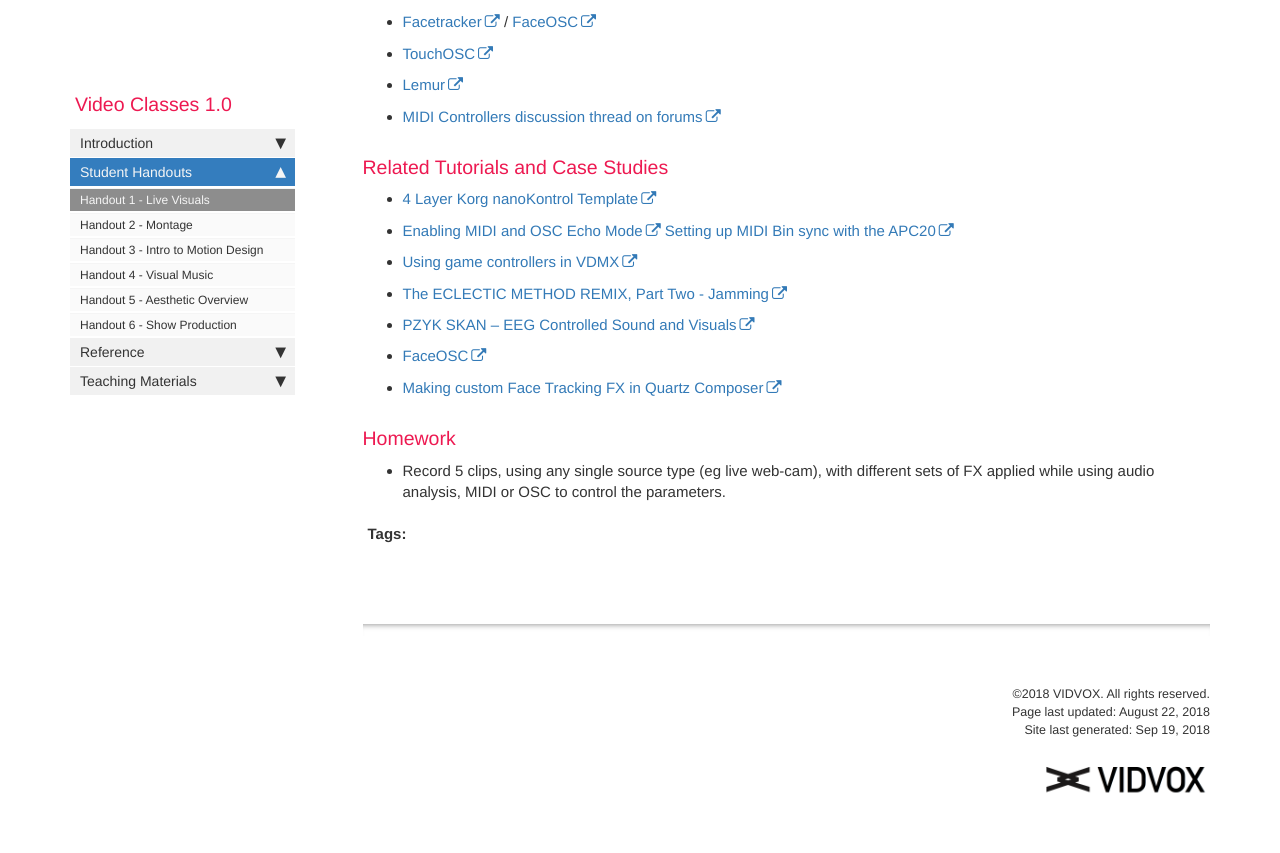
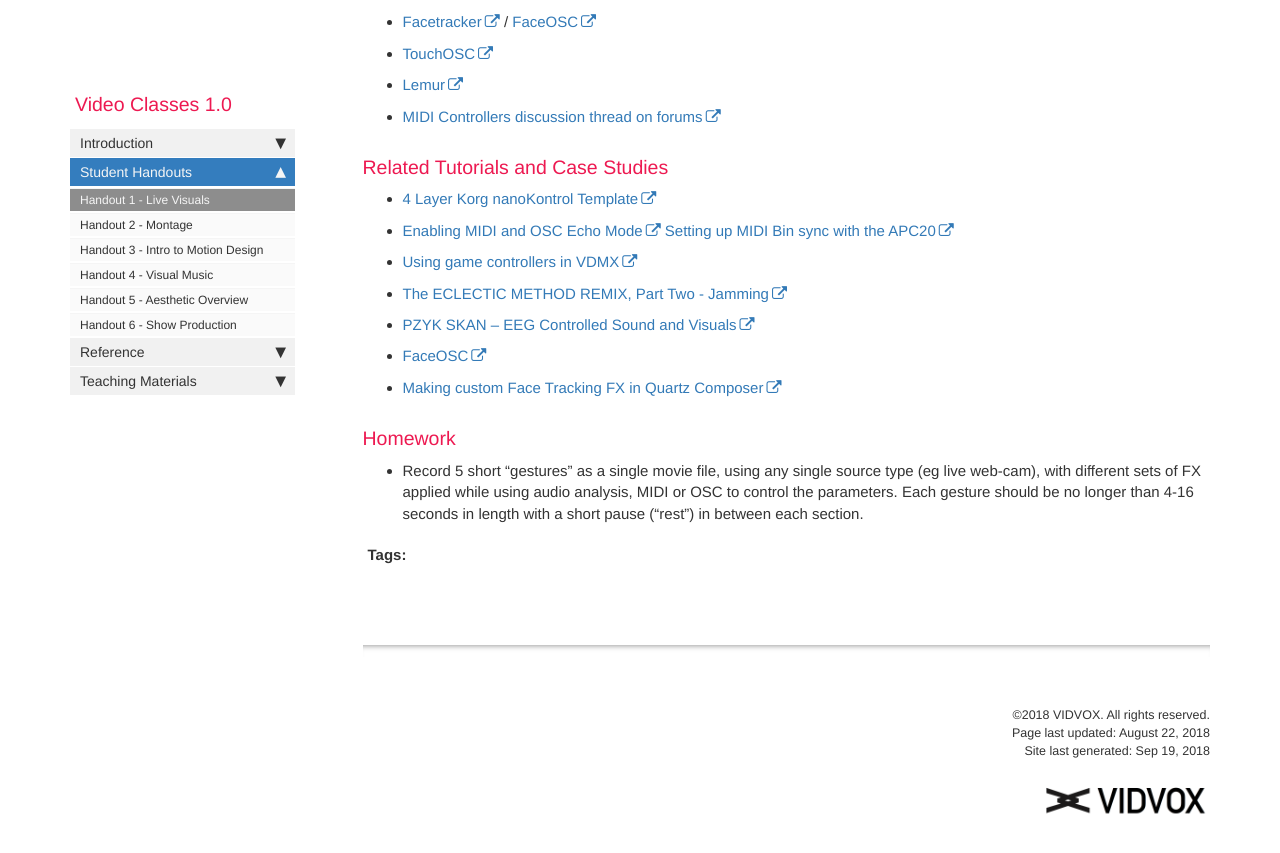
Before and after one commit to Vidvox/vvedu, a Jekyll site: the page built from pages/handouts/handout_module_1.md, in a window 1280 px wide and 900 px high, scrolled down 5108 px. Shown: the top 853 px of the window. Built offline with Jekyll 4.4.1, drawn with Linux system fonts in a browser that asks for light colours; nearby versions of some CDN libraries; comment, search, counter and statistics services are not loaded.

Commit message:
Tweak to M1-L2 homework

```diff
--- a/pages/handouts/handout_module_1.md
+++ b/pages/handouts/handout_module_1.md
@@ -191,4 +191,4 @@ This week, we will explore interactive concepts that extend the moving image bey
 
 ### Homework
 
-* Record 5 clips, using any single source type (eg live web-cam), with different sets of FX applied while using audio analysis, MIDI or OSC to control the parameters.
+* Record 5 short “gestures” as a single movie file, using any single source type (eg live web-cam), with different sets of FX applied while using audio analysis, MIDI or OSC to control the parameters. Each gesture should be no longer than 4-16 seconds in length with a short pause (“rest”) in between each section.
```
